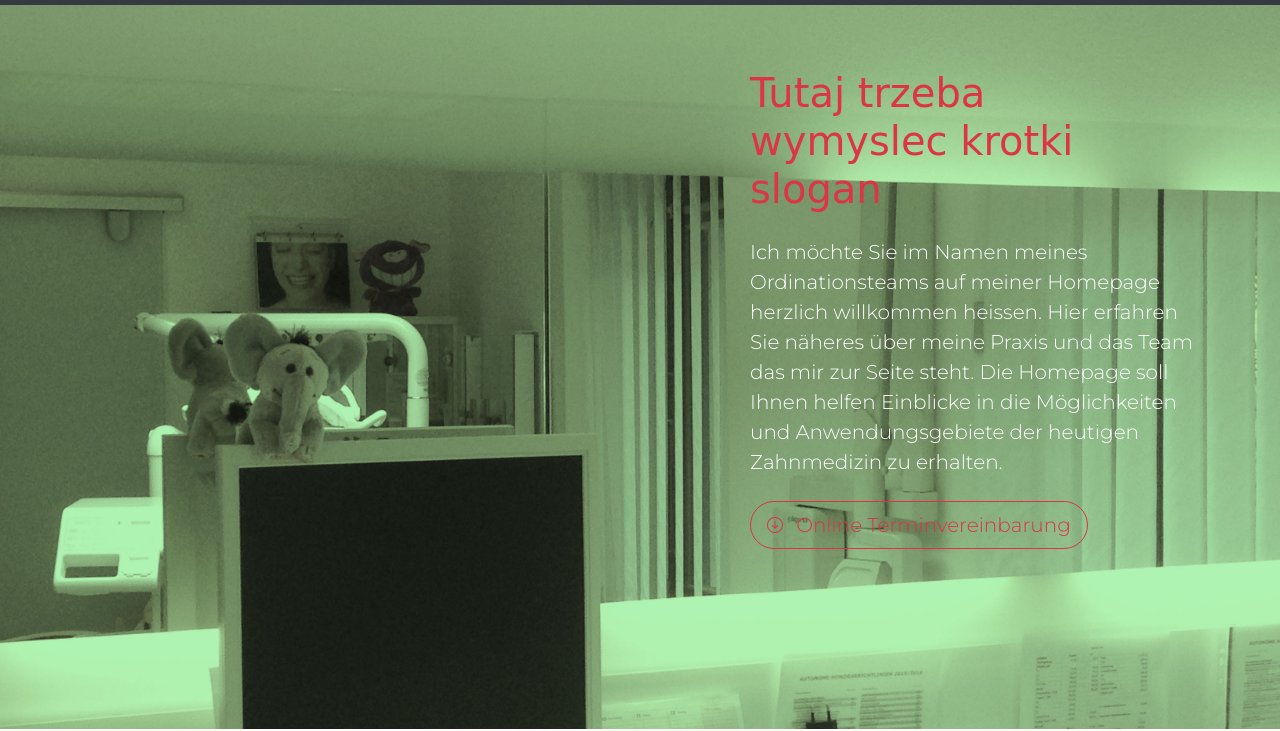
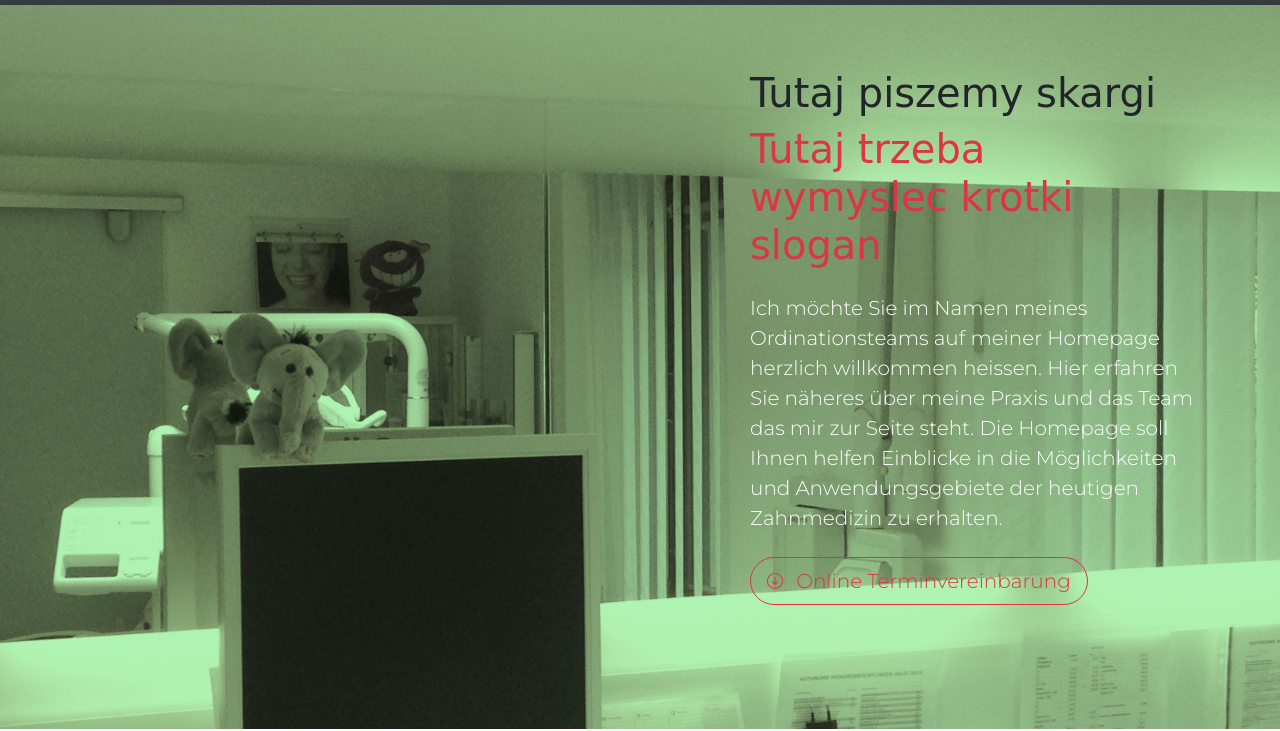
Before and after one commit to 1004mc/basia_sass, a website: page index_bild_hover.html in a window 1280 px wide. Shown: the part 71-802 px from the top of the page. Drawn offline with Linux system fonts and the light colour scheme; files whose address does not match are found by name; a web font is replaced by a local one.

Commit message:
dodatek textu

```diff
--- a/index_bild_hover.html
+++ b/index_bild_hover.html
@@ -89,6 +89,7 @@
 			<div class="container">
 				<div class="row justify-content-end align-items-center">
 					<div class="col-md-5">
+						<h1 class="proba">Tutaj piszemy skargi</h1>
 						<h1 class="text-danger mb-4">Tutaj trzeba wymyslec krotki slogan</h1>
 						<p class="lead text-white">Ich möchte Sie im Namen meines Ordinationsteams auf meiner Homepage herzlich willkommen heissen. Hier erfahren Sie näheres über meine Praxis und das Team das mir zur Seite steht. Die Homepage soll Ihnen helfen Einblicke in die Möglichkeiten und Anwendungsgebiete der heutigen Zahnmedizin zu erhalten.</p>
 
```
